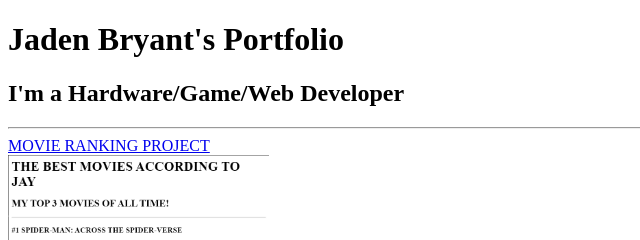
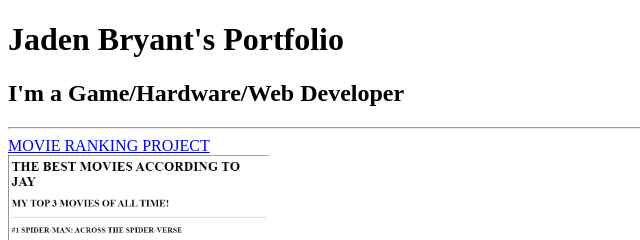
Before and after one commit to JayBream/html-portfolio, a plain HTML site: page index.html in a window 1280 px wide. Shown: the top 240 px of the page, 0-640 px from the left. Drawn offline with Linux system fonts and the light colour scheme.

Commit message:
Update index.html

```diff
--- a/index.html
+++ b/index.html
@@ -1,4 +1,4 @@
-<!-- TODO 1: Create the HTML Boilerplate -->
+
 <!DOCTYPE html>
 <html lang="en">
     <head>
@@ -8,7 +8,7 @@
 
     <body>
        <h1>Jaden Bryant's Portfolio</h1>
-       <h2>I'm a Hardware/Game/Web Developer</h2>
+       <h2>I'm a Game/Hardware/Web Developer</h2>
        <hr/>
        <a href="./public/movie-ranking.html">MOVIE RANKING PROJECT</a>
        <br/>
@@ -23,13 +23,3 @@
        <a href="./public/contact.html"> Contact Me</a>
     </body>
 </html>
-
-<!-- TODO 4: Add titles/subtitles etc. -->
-
-<!-- TODO 5: Add a link to the project pages -->
-
-<!-- TODO 6: Add images to show the project previews
-HINT for TODO 6: You can use the height attribute set to 200 to make the image smaller:
-https://developer.mozilla.org/en-US/docs/Web/HTML/Element/img#attr-height -->
-
-<!-- TODO 7: Add the Contact Me and About Me page links -->
```
